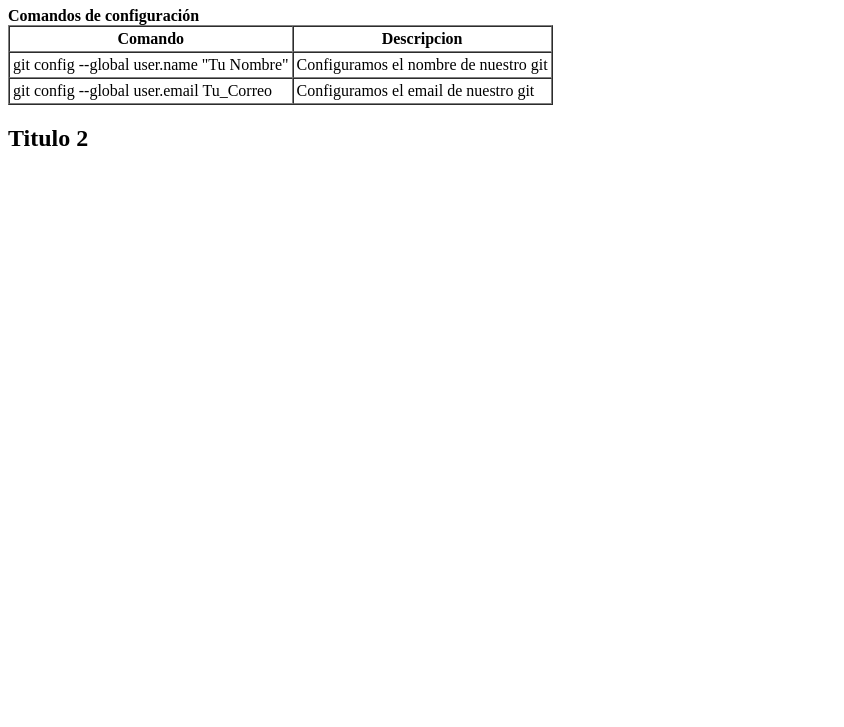
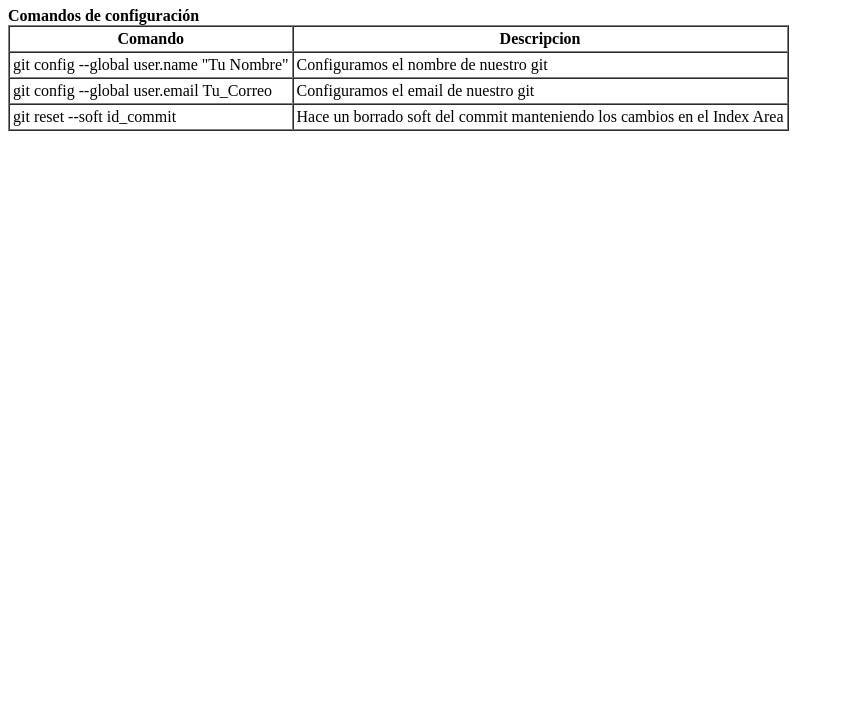
Before and after one commit to luisfernandez92/gitcursocf, a plain HTML site: page index.html in a window 1280 px wide. Shown: the part 73-800 px from the top of the page, without its empty margins (0-844 px from the left). Drawn offline with Linux system fonts and the light colour scheme.

Commit message:
Se agrega nuevo comando en la tabla

```diff
--- a/index.html
+++ b/index.html
@@ -25,8 +25,11 @@
                 <td>git config --global user.email Tu_Correo</td>
                 <td>Configuramos el email de nuestro git</td>
             </tr>
+            <tr>
+                <td>git reset --soft id_commit</td>
+                <td>Hace un borrado soft del commit manteniendo los cambios en el Index Area</td>
+            </tr>
         </tbody>
     </table>
-    <h2>Titulo 2</h2>
 </body>
 </html>
```
